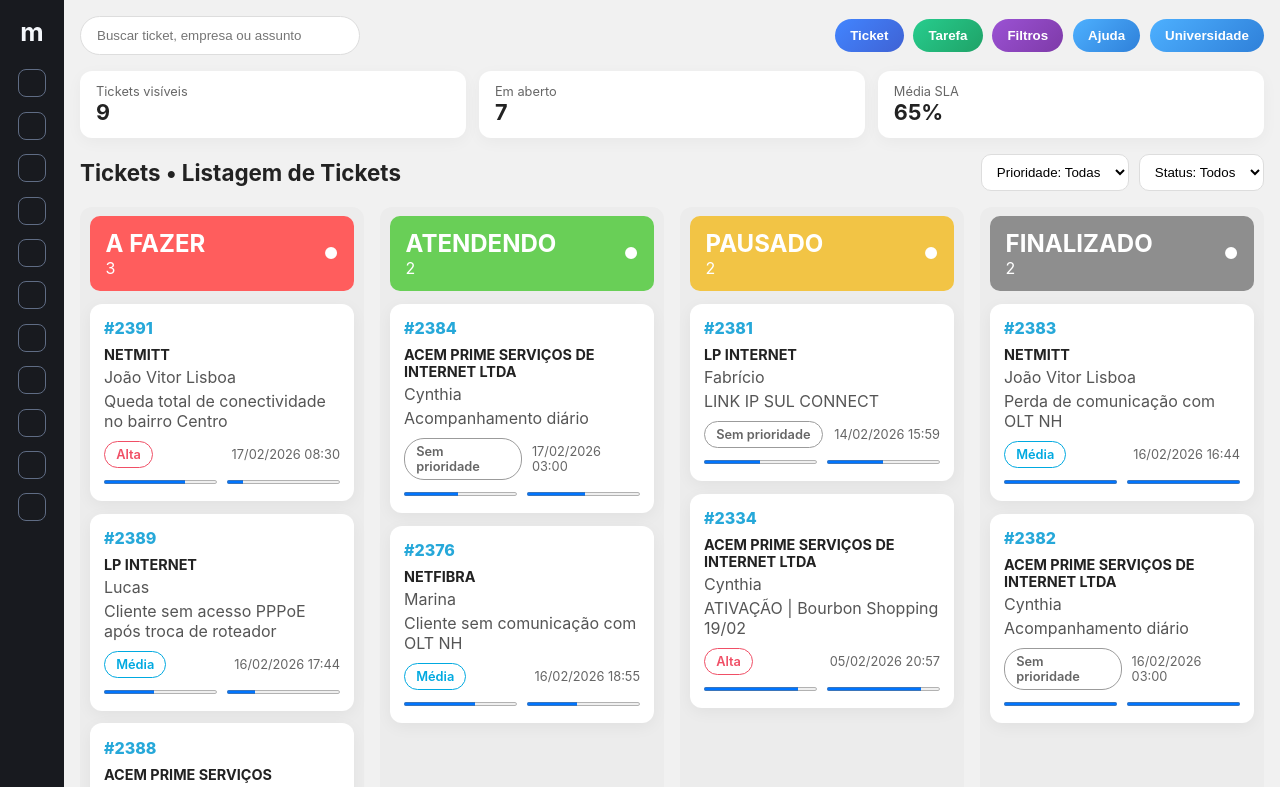
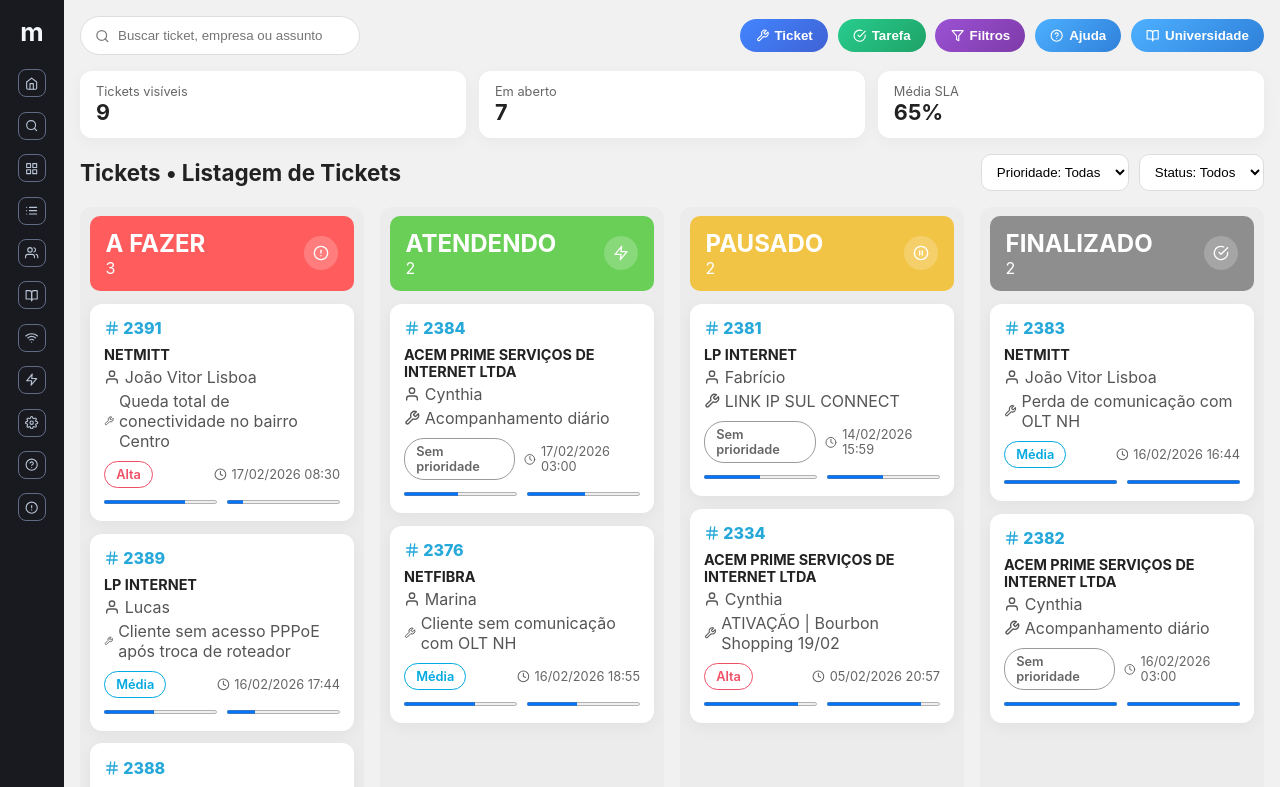
Before and after one commit to ismaelstrey/ticketbr, a Next.js app: page / in a window 1280 px wide. Shown: the top 787 px of the page. Built offline with nearby package versions, Linux system fonts and the light colour scheme.

Commit message:
feat: usar react-icons em botões e cards do kanban

```diff
--- a/package.json
+++ b/package.json
@@ -11,7 +11,8 @@
   "dependencies": {
     "next": "latest",
     "react": "latest",
-    "react-dom": "latest"
+    "react-dom": "latest",
+    "react-icons": "latest"
   },
   "devDependencies": {
     "@types/node": "latest",
--- a/src/app/globals.css
+++ b/src/app/globals.css
@@ -42,6 +42,9 @@
   border: 1px solid #5f6c84;
   border-radius: 8px;
   background: transparent;
+  color: #b9c4d6;
+  display: grid;
+  place-items: center;
 }
 
 .content {
@@ -56,12 +59,26 @@
   margin-bottom: 1rem;
 }
 
-.search {
+.search-wrap {
   border: 1px solid #ddd;
   border-radius: 999px;
-  padding: 0.7rem 1rem;
   background: #fff;
   min-width: 280px;
+  display: flex;
+  align-items: center;
+  gap: 0.4rem;
+  padding: 0 0.85rem;
+  color: #7b7b7b;
+}
+
+.search {
+  border: none;
+  border-radius: 999px;
+  padding: 0.7rem 0.15rem;
+  background: transparent;
+  min-width: 220px;
+  width: 100%;
+  outline: none;
 }
 
 .actions {
@@ -77,6 +94,9 @@
   font-weight: 700;
   color: white;
   background: linear-gradient(135deg, #4285ff, #3f62d4);
+  display: inline-flex;
+  align-items: center;
+  gap: 0.35rem;
 }
 
 .pill-button:nth-child(2) {
@@ -170,6 +190,15 @@
   text-transform: uppercase;
 }
 
+.column-icon {
+  display: grid;
+  place-items: center;
+  width: 34px;
+  height: 34px;
+  border-radius: 50%;
+  background: rgba(255, 255, 255, 0.2);
+}
+
 .column-cards {
   margin-top: 0.8rem;
   display: flex;
@@ -188,6 +217,9 @@
   color: #26a8d9;
   font-weight: 800;
   margin: 0 0 0.5rem;
+  display: flex;
+  align-items: center;
+  gap: 0.2rem;
 }
 
 .empresa {
@@ -200,6 +232,9 @@
 .assunto {
   margin: 0.25rem 0;
   color: #555;
+  display: flex;
+  align-items: center;
+  gap: 0.3rem;
 }
 
 .meta {
@@ -210,6 +245,12 @@
   gap: 0.6rem;
   font-size: 0.8rem;
   color: #666;
+}
+
+.meta span {
+  display: inline-flex;
+  align-items: center;
+  gap: 0.3rem;
 }
 
 .priority {
@@ -289,6 +330,11 @@
     flex-direction: column;
   }
 
+  .search-wrap {
+    width: 100%;
+    min-width: 0;
+  }
+
   .search {
     width: 100%;
     min-width: 0;
--- a/src/components/KanbanBoard.tsx
+++ b/src/components/KanbanBoard.tsx
@@ -1,6 +1,26 @@
 "use client";
 
 import { useMemo, useState } from "react";
+import {
+  FiAlertCircle,
+  FiBookOpen,
+  FiCheckCircle,
+  FiClock,
+  FiFilter,
+  FiGrid,
+  FiHash,
+  FiHelpCircle,
+  FiHome,
+  FiList,
+  FiPauseCircle,
+  FiSearch,
+  FiSettings,
+  FiTool,
+  FiUser,
+  FiUsers,
+  FiWifi,
+  FiZap
+} from "react-icons/fi";
 import { columns, tickets } from "@/data/tickets";
 import { Ticket, TicketPriority, TicketStatus } from "@/types/ticket";
 
@@ -14,13 +34,21 @@
 function TicketCard({ ticket }: { ticket: Ticket }) {
   return (
     <article className="ticket-card">
-      <p className="ticket-id">#{ticket.id}</p>
+      <p className="ticket-id">
+        <FiHash aria-hidden="true" /> {ticket.id}
+      </p>
       <p className="empresa">{ticket.empresa}</p>
-      <p className="solicitante">{ticket.solicitante}</p>
-      <p className="assunto">{ticket.assunto}</p>
+      <p className="solicitante">
+        <FiUser aria-hidden="true" /> {ticket.solicitante}
+      </p>
+      <p className="assunto">
+        <FiTool aria-hidden="true" /> {ticket.assunto}
+      </p>
       <div className="meta">
         <PriorityBadge priority={ticket.prioridade} />
-        <span>{ticket.data}</span>
+        <span>
+          <FiClock aria-hidden="true" /> {ticket.data}
+        </span>
       </div>
       <div className="progress-row">
         <progress max={100} value={ticket.progressoSla} />
@@ -29,6 +57,35 @@
     </article>
   );
 }
+
+const menuIcons = [
+  FiHome,
+  FiSearch,
+  FiGrid,
+  FiList,
+  FiUsers,
+  FiBookOpen,
+  FiWifi,
+  FiZap,
+  FiSettings,
+  FiHelpCircle,
+  FiAlertCircle
+];
+
+const actionButtons = [
+  { label: "Ticket", icon: FiTool },
+  { label: "Tarefa", icon: FiCheckCircle },
+  { label: "Filtros", icon: FiFilter },
+  { label: "Ajuda", icon: FiHelpCircle },
+  { label: "Universidade", icon: FiBookOpen }
+];
+
+const columnIcons = {
+  todo: FiAlertCircle,
+  doing: FiZap,
+  paused: FiPauseCircle,
+  done: FiCheckCircle
+} as const;
 
 export default function KanbanBoard() {
   const [query, setQuery] = useState("");
@@ -56,23 +113,29 @@
     <main className="app-shell">
       <aside className="sidebar">
         <div className="logo">m</div>
-        {Array.from({ length: 11 }).map((_, index) => (
-          <button key={index} aria-label={`menu-${index + 1}`} className="menu-icon" />
+        {menuIcons.map((Icon, index) => (
+          <button key={index} aria-label={`menu-${index + 1}`} className="menu-icon" type="button">
+            <Icon aria-hidden="true" />
+          </button>
         ))}
       </aside>
 
       <section className="content">
         <header className="topbar">
+          <div className="search-wrap">
+            <FiSearch aria-hidden="true" />
             <input
               className="search"
               placeholder="Buscar ticket, empresa ou assunto"
               value={query}
               onChange={(event) => setQuery(event.target.value)}
             />
+          </div>
           <div className="actions">
-            {["Ticket", "Tarefa", "Filtros", "Ajuda", "Universidade"].map((item) => (
-              <button key={item} className="pill-button" type="button">
-                {item}
+            {actionButtons.map(({ label, icon: Icon }) => (
+              <button key={label} className="pill-button" type="button">
+                <Icon aria-hidden="true" />
+                {label}
               </button>
             ))}
           </div>
@@ -115,6 +178,7 @@
         <section className="kanban-grid">
           {columns.map((column) => {
             const columnTickets = filteredTickets.filter((ticket) => ticket.status === column.key);
+            const ColumnIcon = columnIcons[column.key];
 
             return (
               <article key={column.key} className="kanban-column">
@@ -123,7 +187,9 @@
                     <h2>{column.title}</h2>
                     <p>{columnTickets.length}</p>
                   </div>
-                  <span className="column-icon">●</span>
+                  <span className="column-icon">
+                    <ColumnIcon aria-hidden="true" />
+                  </span>
                 </header>
 
                 <div className="column-cards">
```
Lines whose indentation alone changed are shown as unchanged.
